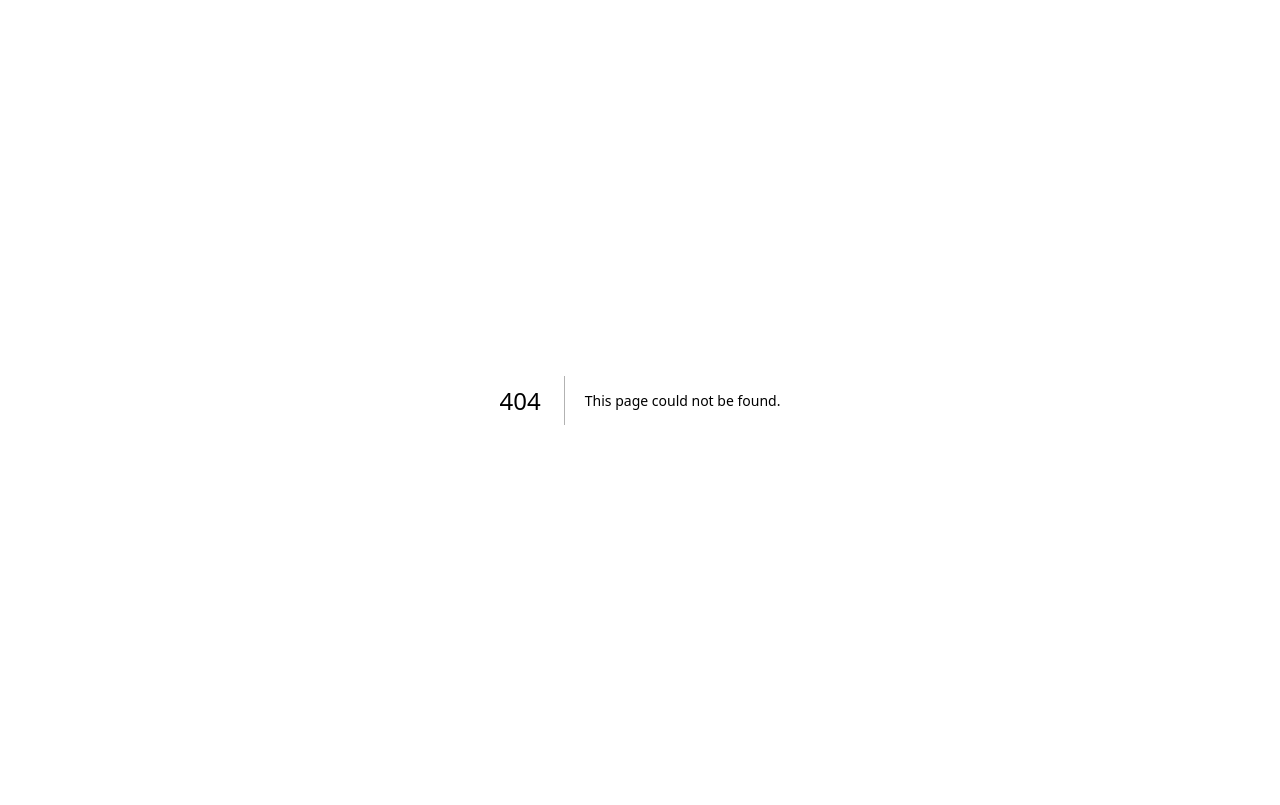
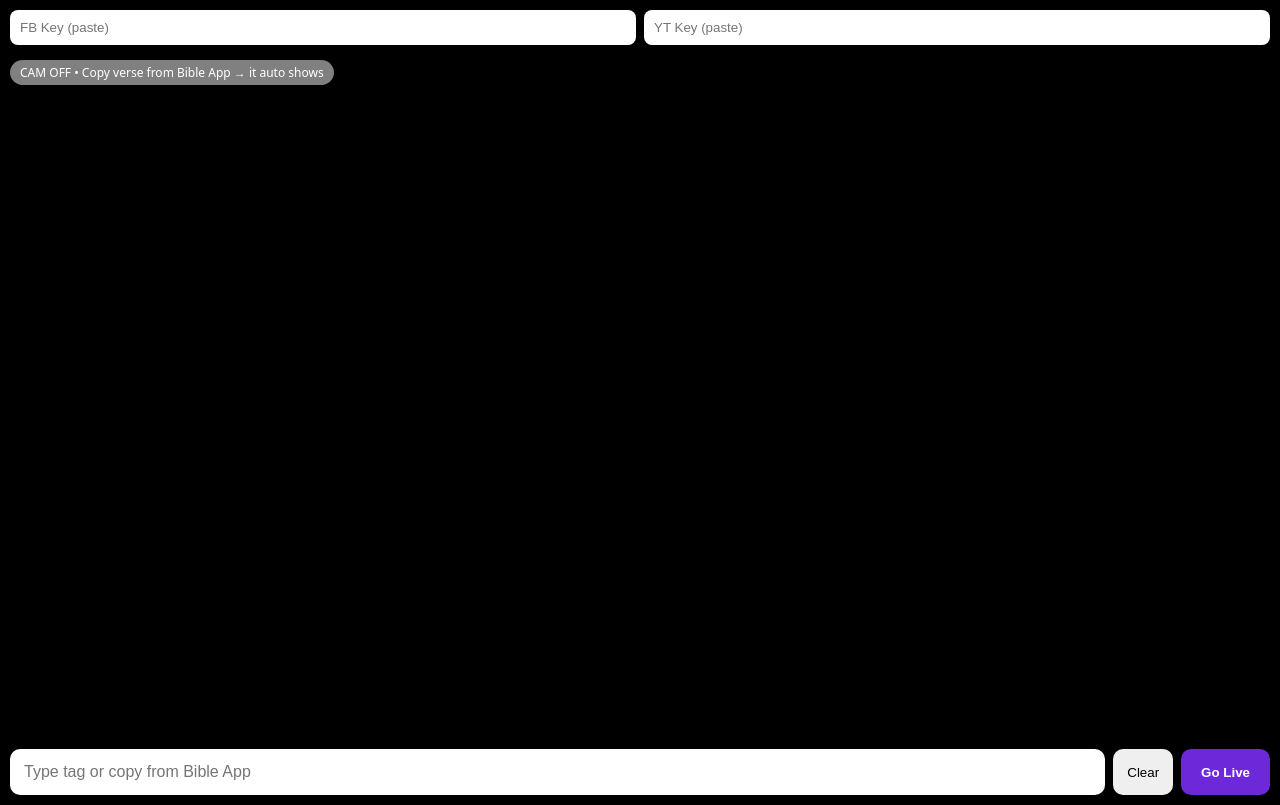
Before and after one commit to lokojagrocerymall/TagLive, a Next.js app: page /live in a window 1280 px wide. Before the commit this address had no page. Built offline with nearby package versions, Linux system fonts and the light colour scheme; no server answers.

Commit message:
Create page.tsx

```diff
--- /dev/null
+++ b/app/live/page.tsx
@@ -0,0 +1,77 @@
+'use client'
+import { useState, useRef, useEffect } from 'react'
+
+export default function LivePage(){
+ const videoRef = useRef<HTMLVideoElement>(null)
+ const canvasRef = useRef<HTMLCanvasElement>(null)
+ const [tag, setTag] = useState('')
+ const [isLive, setIsLive] = useState(false)
+ const [camOn, setCamOn] = useState(false)
+ const [fbKey, setFbKey] = useState('')
+ const [ytKey, setYtKey] = useState('')
+
+ useEffect(()=>{
+   async function startCam(){
+     try{
+       const stream = await navigator.mediaDevices.getUserMedia({video:{facingMode:'environment'}, audio:true})
+       if(videoRef.current){ videoRef.current.srcObject = stream; setCamOn(true) }
+       drawLoop()
+     }catch(e){ alert('Allow camera') }
+   }
+   startCam()
+ },[])
+
+ useEffect(()=>{
+   const onPaste = (e:any)=>{
+     const text = (e.clipboardData || window.clipboardData).getData('text')
+     if(text && text.length > 3){ setTag(text); setTimeout(()=>setTag(''), 12000) }
+   }
+   window.addEventListener('paste', onPaste)
+   return ()=>window.removeEventListener('paste', onPaste)
+ },[])
+
+ const drawLoop = ()=>{
+   const loop = ()=>{
+     if(canvasRef.current && videoRef.current && videoRef.current.readyState >=2){
+       const ctx = canvasRef.current.getContext('2d')!
+       canvasRef.current.width = videoRef.current.videoWidth || 720
+       canvasRef.current.height = videoRef.current.videoHeight || 1280
+       ctx.drawImage(videoRef.current, 0,0)
+       if(tag){
+         ctx.fillStyle = 'rgba(0,0,0,0.7)'
+         ctx.fillRect(0, canvasRef.current.height-140, canvasRef.current.width, 140)
+         ctx.fillStyle = '#fff'
+         ctx.font = 'bold 32px sans-serif'
+         const words = tag.match(/.{1,30}(\s|$)/g) || [tag]
+         words.slice(0,3).forEach((line:any,i:number)=>{
+           ctx.fillText(line.trim(), 20, canvasRef.current!.height-100 + i*32)
+         })
+       }
+     }
+     requestAnimationFrame(loop)
+   }
+   loop()
+ }
+
+ const startBroadcast = async()=>{
+   if(!fbKey &&!ytKey) return alert('Paste Facebook or YouTube Stream Key first')
+   setIsLive(true)
+   alert('Live started! Your tags will show on Facebook/YouTube. To forward, you need to add your Dolby WHIP URL later in Vercel env.')
+ }
+
+ return <div style={{background:'#000',minHeight:'100vh',color:'#fff',position:'relative'}}>
+  <video ref={videoRef} autoPlay muted playsInline style={{width:'100%',height:'100vh',objectFit:'cover'}} />
+  <canvas ref={canvasRef} style={{display:'none'}} />
+  {tag && <div style={{position:'absolute',bottom:100,left:10,right:10,background:'rgba(0,0,0,0.8)',padding:16,borderRadius:12,fontSize:20,fontWeight:700}}>{tag}</div>}
+  <div style={{position:'absolute',top:10,left:10,right:10,display:'flex',gap:8}}>
+    <input value={fbKey} onChange={e=>setFbKey(e.target.value)} placeholder='FB Key (paste)' style={{flex:1,padding:10,borderRadius:8,border:'none'}}/>
+    <input value={ytKey} onChange={e=>setYtKey(e.target.value)} placeholder='YT Key (paste)' style={{flex:1,padding:10,borderRadius:8,border:'none'}}/>
+  </div>
+  <div style={{position:'absolute',bottom:10,left:10,right:10,display:'flex',gap:8}}>
+    <input value={tag} onChange={e=>setTag(e.target.value)} placeholder='Type tag or copy from Bible App' style={{flex:1,padding:14,borderRadius:10,border:'none',fontSize:16}}/>
+    <button onClick={()=>setTag('')} style={{padding:14,borderRadius:10,border:'none'}}>Clear</button>
+    <button onClick={startBroadcast} style={{padding:'14px 20px',borderRadius:10,border:'none',background:isLive?'red':'#6d28d9',color:'#fff',fontWeight:800}}>{isLive?'LIVE':'Go Live'}</button>
+  </div>
+  <div style={{position:'absolute',top:60,left:10,background:camOn?'green':'gray',padding:'4px 10px',borderRadius:20,fontSize:12}}>{camOn?'CAM ON':'CAM OFF'} • Copy verse from Bible App → it auto shows</div>
+ </div>
+}
```
